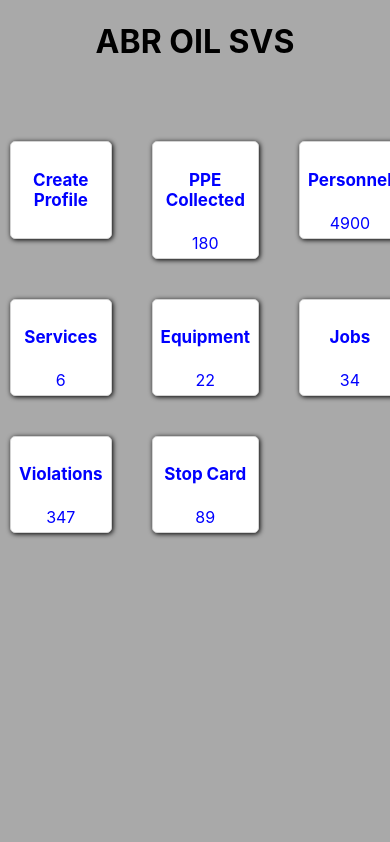
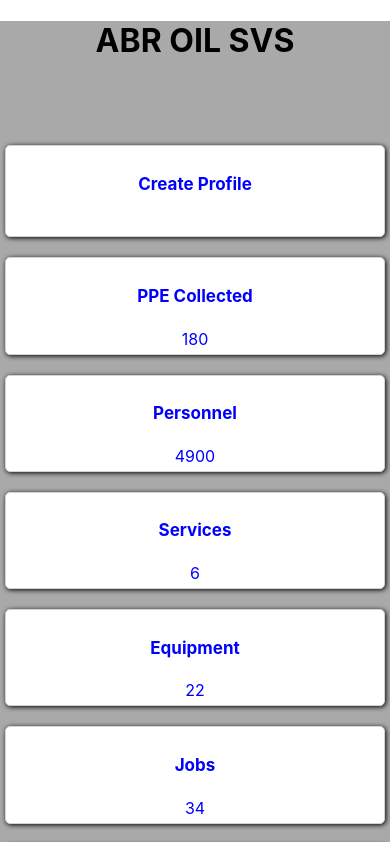
Before and after one commit to Alexcoder/abrican01, a React (Create React App) app: page / in a window 390 px wide. Shown: the top 842 px of the page. Built offline with nearby package versions, Linux system fonts and the light colour scheme.

Commit message:
first commit

```diff
--- a/src/Component_Abrican/Home/Home.jsx
+++ b/src/Component_Abrican/Home/Home.jsx
@@ -1,6 +1,7 @@
 import React from 'react';
 import { useNavigate } from 'react-router-dom';
 import {homePageData} from "./utils";
+import "./home.css";
 
 function Home (){
 
@@ -31,14 +32,10 @@ function Home (){
 
 
   return (
-    <div style={{padding:"1px 10px", backgroundColor:"darkgray", minHeight:"100vh"}}>
+    <div className="homeContainer">
       <h1>ABR OIL SVS</h1>
-      <div style={{
-        display:"grid",
-        gridTemplateColumns:"repeat(3, 1fr)",
-        gap:"40px",
-        marginTop:"80px",
-      }}>{mappedUtils()}</div>
+        <div className="mapDisplay">
+        {mappedUtils()}</div>
     </div>
   )
 }
--- /dev/null
+++ b/src/Component_Abrican/Home/home.css
@@ -0,0 +1,19 @@
+.homeContainer{
+    padding: 1px 10px,;
+    background-color: darkgray;
+    min-height: 100vh
+}
+.mapDisplay{
+    display: grid;
+    grid-template-columns: repeat(3, 1fr);
+    gap: 40px;
+    margin-top: 80px;
+}
+
+@media (max-width: 720px) {
+    .mapDisplay{
+        grid-template-columns: repeat(1, 1fr);
+        gap: 20px;
+        padding: 5px;
+    }
+}
```
